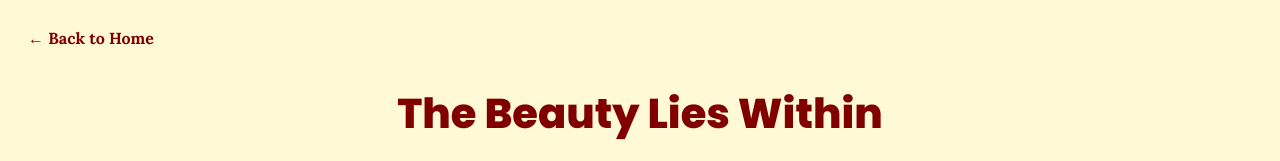
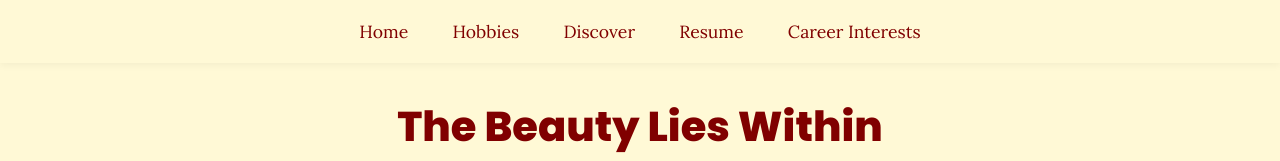
Before and after one commit to sevannaburke/sevannaburke.me, a plain HTML site: page discover.html in a window 1280 px wide. Shown: the top 161 px of the page. Drawn offline with Linux system fonts and the light colour scheme.

Commit message:
Add files via upload

```diff
--- a/discover.html
+++ b/discover.html
@@ -8,10 +8,33 @@
   <style>
   :root{--bg:#fff9d6;--accent:#800000}
     /* Use Lora for body text for a prettier serif; Quicksand remains available */
-    body{font-family:'Lora','Quicksand',serif;background:var(--bg);color:#222;margin:0;padding:28px}
-    nav{margin-bottom:18px}
-    nav a{color:var(--accent);text-decoration:none;font-weight:600}
-    .container{max-width:1100px;margin:0 auto;padding:8px}
+    body{font-family:'Lora','Quicksand',serif;background:var(--bg);color:#222;margin:0;padding:0}
+
+    /* Navigation Bar */
+    nav {
+      background-color: #fff9d6;
+      padding: 20px 0;
+      box-shadow: 0 2px 8px rgba(0, 0, 0, 0.05);
+      position: sticky;
+      top: 0;
+      z-index: 10;
+      text-align: center;
+    }
+
+    nav a {
+      margin: 0 20px;
+      text-decoration: none;
+      color: #800000;
+      font-weight: 500;
+      font-size: 1.1em;
+      transition: all 0.3s ease;
+    }
+
+    nav a:hover {
+      color: #e3b76f;
+      text-decoration: underline;
+    }
+    .container{max-width:1100px;margin:0 auto;padding:24px 8px}
     h1.hero{font-family:'Poppins',sans-serif;color:var(--accent);font-size:2.6rem;text-align:center;margin:8px 0 20px}
 
 
@@ -52,7 +75,14 @@
   </style>
 </head>
 <body>
-  <nav><a href="index.html">← Back to Home</a></nav>
+  <!-- Navigation -->
+  <nav>
+    <a href="index.html">Home</a>
+    <a href="hobbies.html">Hobbies</a>
+    <a href="discover.html">Discover</a>
+    <a href="resume.html">Resume</a>
+    <a href="career.html">Career Interests</a>
+  </nav>
   <main class="container">
     <h1 class="hero">The Beauty Lies Within</h1>
 
@@ -79,7 +109,7 @@
     <div class="media-row">
       <div class="media-left">
         <video controls>
-          <source src="videos/c48ffda699ed4de488f4dbcc5d0e52d7.mp4" type="video/mp4">
+          <source src="videos/why umd.mp4" type="video/mp4">
           Your browser does not support the video tag.
         </video>
       </div>
```
Also changed, not shown: career.html (+35 -5 lines), hobbies.html (+35 -5 lines), index.html (+1 -1 lines), resume.html (+35 -5 lines).
